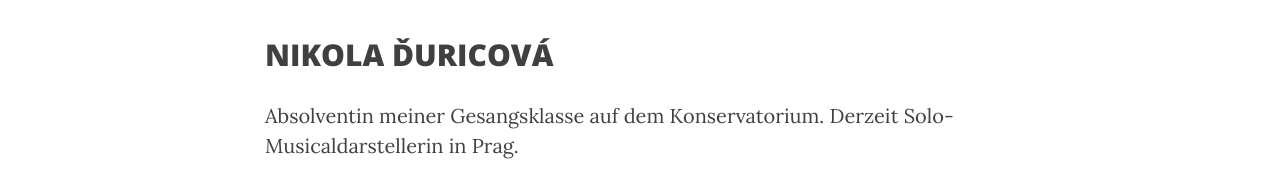
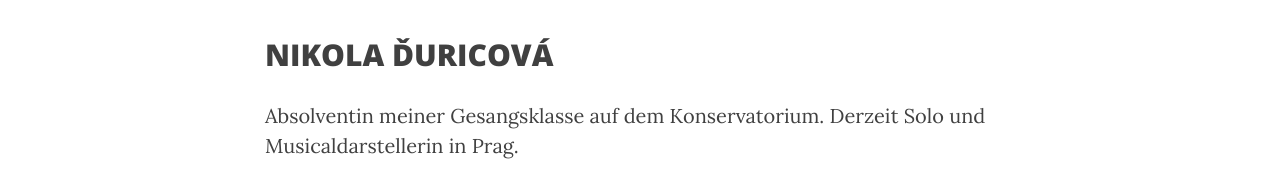
Before and after one commit to janhyza/gesangscoaching.at, a Jekyll site: the page built from projects/Referenzen.md, in a window 1280 px wide and 1400 px high. Shown: the part 496-685 px from the top of the window. Built offline with Jekyll 4.4.1, drawn with Linux system fonts in a browser that asks for light colours; nearby versions of some CDN libraries; some of the changed text lies outside the part shown; grey boxes are pictures that could not be loaded.

Commit message:
Update Referenzen.md

```diff
--- a/projects/Referenzen.md
+++ b/projects/Referenzen.md
@@ -7,7 +7,7 @@ header-img: "img/ples.jpg"
 
 ## NIKOLA ĎURICOVÁ
 Absolventin meiner Gesangsklasse auf dem Konservatorium.
-Derzeit Solo-Musicaldarstellerin in Prag.
+Derzeit Solo und Musicaldarstellerin in Prag.
 
 <iframe width="560" height="315" src="https://www.youtube.com/embed/FBmc9sztumM" frameborder="0" allowfullscreen></iframe>
 
@@ -30,10 +30,10 @@ Derzeit Solo-Sängerin und Studentin des Musikhochschule Bratislava.
 ## JÁN HYŽA - Graf von Krolock - Tanz der Vampire, Slowakei
 
 
-<iframe width="560" height="315" src="https://www.youtube.com/watch?v=yV6BODFKYe0" allowfullscreen></iframe>
+<iframe width="560" height="315" src="https://www.youtube.com/watch?v=yV6BODFKYe0" frameborder="0" allowfullscreen></iframe>
 
 <br/>
 ## JÁN HYŽA - Salonrevue - JazzBand
-<iframe width="560" height="315" src="https://www.youtube.com/watch?v=G9W8mEJtsaA" allowfullscreen></iframe>
+<iframe width="560" height="315" src="https://www.youtube.com/watch?v=G9W8mEJtsaA" frameborder="0" allowfullscreen></iframe>
 
-<iframe width="560" height="315" src="https://www.youtube.com/watch?v=Fc1FaECOw5E" allowfullscreen></iframe>
+<iframe width="560" height="315" src="https://www.youtube.com/watch?v=Fc1FaECOw5E" frameborder="0" allowfullscreen></iframe>
```
Also changed, not shown: other parts of projects/Referenzen.md (+1 -1 lines).
